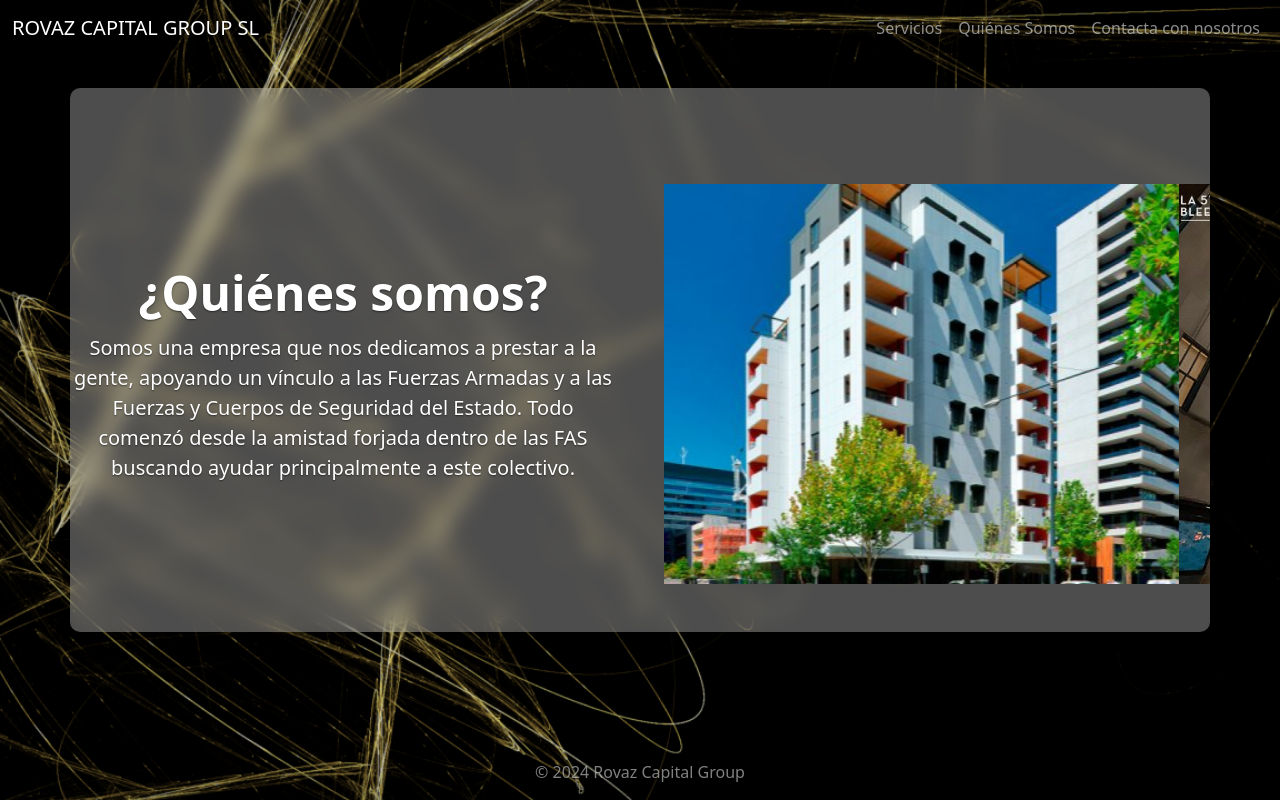
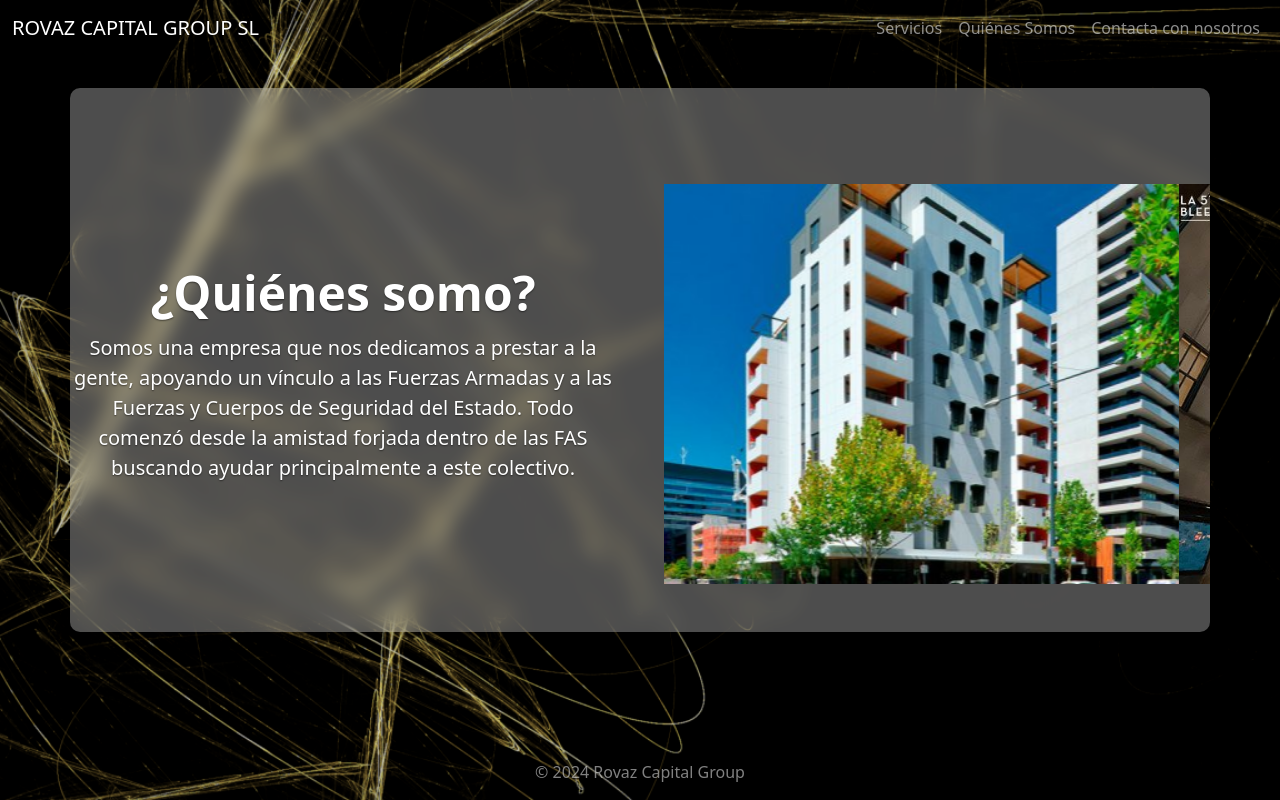
Before and after one commit to rovazgcweb/rovazgcweb.github.io, a plain HTML site: page info.html in a window 1280 px wide. Drawn offline with nearby package versions, Linux system fonts and the light colour scheme.

Commit message:
Actualización info.html

```diff
--- a/info.html
+++ b/info.html
@@ -81,7 +81,7 @@
                     </div>
                     <div class="col-12 col-lg-6">
                         <h1 class="display-5 fw-bold text-body-emphasis lh-1 mb-3" style="color: white !important;">
-                            ¿Quiénes somos?
+                            ¿Quiénes somo?
                         </h1>
                         <p class="lead">Somos una empresa que nos dedicamos a prestar a la gente, apoyando un vínculo a
                             las Fuerzas Armadas y a las Fuerzas y Cuerpos de Seguridad del Estado.
```
